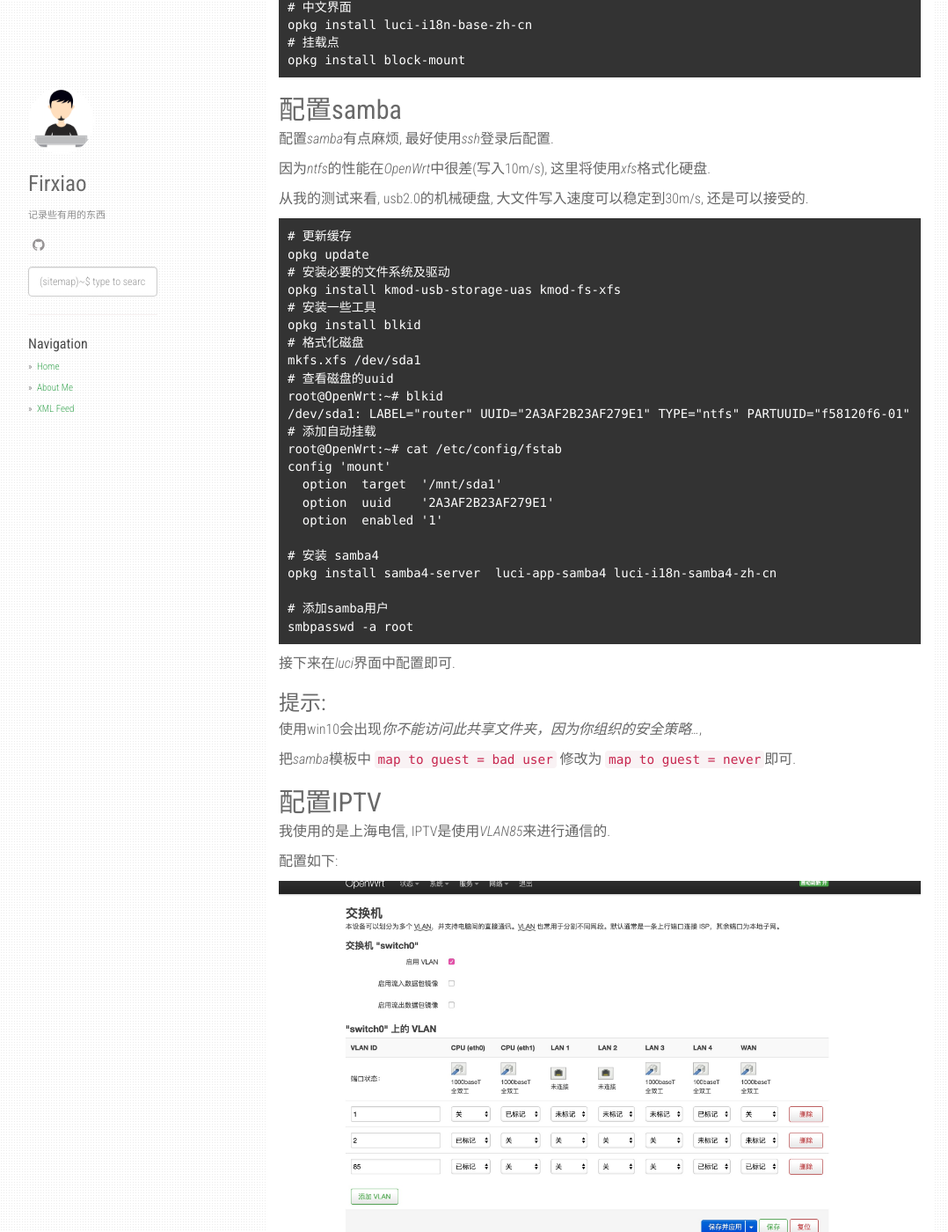
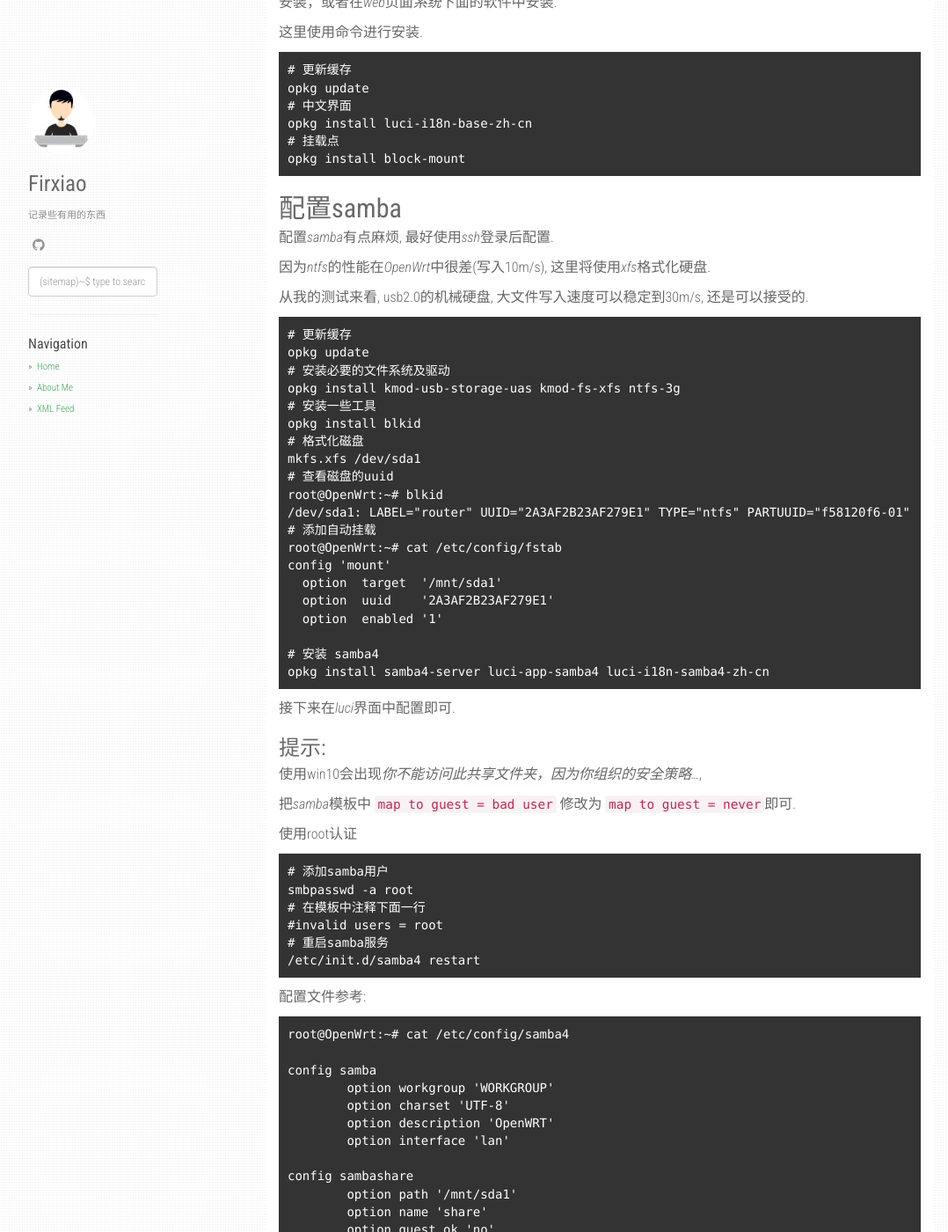
Before and after one commit to Firxiao/firxiao.github.io, a Jekyll site: the page built from _posts/2020-02-22-R7800-OpenWrt.md, in a window 1280 px wide and 1400 px high, scrolled down 1291 px. Shown: the whole window at 88% size, without its empty margins (53-1131 px from the left). Built offline with Jekyll 4.4.1, drawn with Linux system fonts in a browser that asks for light colours; nearby versions of some CDN libraries; comment, search, counter and statistics services are not loaded; some of the changed text lies outside the part shown.

Commit message:
Update _posts/2020-02-22-R7800-OpenWrt.md

````diff
--- a/_posts/2020-02-22-R7800-OpenWrt.md
+++ b/_posts/2020-02-22-R7800-OpenWrt.md
@@ -22,18 +22,24 @@ categories: ['OpenWrt']
 - [安装基础软件](#安装基础软件)
 - [配置samba](#配置samba)
 - [配置IPTV](#配置iptv)
+- [配置Transmission](#配置transmission)
+
+#### 2020-07-26
+ - 更新*OpenWRT*至19.07.7
+ - 更新*samba*配置
+ - 添加*Transmission*
 
 ## 刷固件
 刷固件需要用到*tftp*客户端, 一般*Mac*, *linux* 都自带了, 如果你是*Windows*, 可以从[这里](https://www.tftp-server.com/tftp-download.html)
 下载[tftp.exe](https://www.winagents.com/downloads/tftp.exe)
 
-下载本文使用的[OpenWrt 19.07.1](http://downloads.openwrt.org/releases/19.07.1/targets/ipq806x/generic/openwrt-19.07.1-ipq806x-generic-netgear_r7800-squashfs-factory.img)
+下载本文使用的[OpenWrt 19.07.7](http://downloads.openwrt.org/releases/19.07.7/targets/ipq806x/generic/openwrt-19.07.7-ipq806x-generic-netgear_r7800-squashfs-factory.img)
 1. 准备好下载好的固件(注意是img文件), 将电脑的*IP*设置为*192.168.1.10*(同网段的即可)
 2. Windows在*运行*里输入 *cmd* 打开命令终端, 然后输入下面命令后不要按确认, 备用.
 
    *技巧*: 可以用鼠标将tftp客户端和固件拖到终端中)
    ```cmd
-   tftp.exe -i 192.168.1.1 openwrt-19.07.1-ipq806x-generic-netgear_r7800-squashfs-factory.img
+   tftp.exe -i 192.168.1.1 openwrt-19.07.7-ipq806x-generic-netgear_r7800-squashfs-factory.img
    ```
 3. 路由器关闭电源, 找个牙签捅住路由器*Reset*并接通电源, 等待红灯闪烁几次后, 开始闪烁*白灯*后即可松开.
 4. 执行第2步中准备好的命令, 等待传输完成即可, 路由器会自己重启, 等待重启完成后(白灯常亮)
@@ -76,7 +82,7 @@ opkg install block-mount
 # 更新缓存
 opkg update
 # 安装必要的文件系统及驱动
-opkg install kmod-usb-storage-uas kmod-fs-xfs
+opkg install kmod-usb-storage-uas kmod-fs-xfs ntfs-3g
 # 安装一些工具
 opkg install blkid
 # 格式化磁盘
@@ -92,11 +98,9 @@ config 'mount'
   option  enabled '1'
 
 # 安装 samba4
-opkg install samba4-server  luci-app-samba4 luci-i18n-samba4-zh-cn
+opkg install samba4-server luci-app-samba4 luci-i18n-samba4-zh-cn
+```
 
-# 添加samba用户
-smbpasswd -a root
-```
 接下来在*luci*界面中配置即可.
 
 ### 提示:
@@ -106,6 +110,36 @@ smbpasswd -a root
 把*samba*模板中
 ```map to guest = bad user``` 修改为 ```map to guest = never```即可.
 
+使用root认证
+```
+# 添加samba用户
+smbpasswd -a root
+# 在模板中注释下面一行
+#invalid users = root
+# 重启samba服务
+/etc/init.d/samba4 restart
+```
+
+配置文件参考:
+```
+root@OpenWrt:~# cat /etc/config/samba4
+
+config samba
+	option workgroup 'WORKGROUP'
+	option charset 'UTF-8'
+	option description 'OpenWRT'
+	option interface 'lan'
+
+config sambashare
+	option path '/mnt/sda1'
+	option name 'share'
+	option guest_ok 'no'
+	option create_mask '0666'
+	option dir_mask '0777'
+	option read_only 'no'
+	option users 'root'
+	option force_root '1'
+```
 
 ## 配置IPTV
 
@@ -118,7 +152,34 @@ smbpasswd -a root
 只需要把机顶盒插在*LAN4*即可.
 
 
+## 配置Transmission
+Transmission是个很好用BT下载器,用路由器挂机下载还是蛮方便的.
+
+```
+# 更新缓存
+opkg update
+# 安装Transmission
+opkg install transmission-daemon-openssl transmission-cli-openssl luci-app-transmission luci-i18n-transmission-zh-cn
+# 创建配置文件目录
+mkdir /etc/transmission/
+chowm transmission. /etc/transmission
+```
+
+安装最新的[transmission-web-control](https://github.com/ronggang/transmission-web-control)
+
+由于系统空间捉襟见肘, 这里解压文件夹到外置硬盘中*/mnt/sda1*.
+
+通过*Luci*界面配置如下几个参数即可
+```
+已启用:  打钩
+配置文件目录:  /etc/transmission/
+自定义 WEB UI 目录:  /mnt/sda1/transmission-web-control/src
+下载目录: /mnt/sda1/Downloads
+```
+
+通过http://routerip:9091 打开*WebUI*
+
+
 # 参考:
-
-- https://openwrt.org/docs/guide-user/storage/usb-drives
-- https://openwrt.org/docs/techref/block_mount
+- [https://openwrt.org/docs/guide-user/storage/usb-drives](https://openwrt.org/docs/guide-user/storage/usb-drives)
+- [https://openwrt.org/docs/techref/block_mount](https://openwrt.org/docs/techref/block_mount)
````
Also changed, not shown: other parts of _posts/2020-02-22-R7800-OpenWrt.md (+1 -1 lines).
